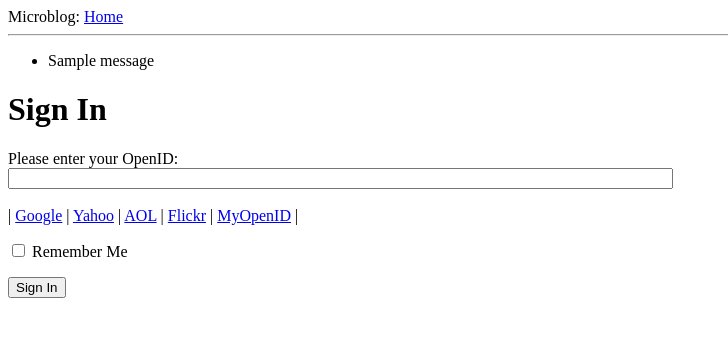
After one commit to ttlttl/microblog, a Flask app: page /login in a window 1280 px wide. The commit adds this page. Shown: the top 337 px of the page, without its empty margins (0-728 px from the left). Run offline with Flask 2, Linux system fonts and the light colour scheme; one stand-in notice (Sample message) is shown.

Commit message:
Simple of Forms&Openid

```diff
--- a/app/__init__.py
+++ b/app/__init__.py
@@ -1,4 +1,6 @@
 from flask import Flask
 
 app = Flask(__name__)
+app.config.from_object('config')
+
 from app import views
--- /dev/null
+++ b/app/forms.py
@@ -0,0 +1,7 @@
+from flask.ext.wtf import Form
+from wtforms import TextField, BooleanField
+from wtforms.validators import Required
+
+class LoginForm(Form):
+    openid = TextField('openid', validators = [Required()])
+    remember_me = BooleanField('remember_me', default = False)
--- a/app/templates/base.html
+++ b/app/templates/base.html
@@ -9,6 +9,15 @@
     <body>
         <div>Microblog: <a href="/index">Home</a></div>
         <hr>
-        {% block content %} {% endblock %}
+        {% with messages = get_flashed_messages() %}
+        {% if messages %}
+        <ul>
+        {% for message in messages %}
+            <li> {{ message }} </li>
+        {% endfor %}
+        </ul>
+        {% endif %}
+        {% endwith %}
+        {% block content %}{% endblock %}
     </body>
 </html>
--- /dev/null
+++ b/app/templates/login.html
@@ -0,0 +1,34 @@
+<!-- extend from base layout -->
+{% extends "base.html" %}
+
+{% block content %}
+<script type="text/javascript">
+function set_openid(openid, pr)
+{
+    u = openid.search('<username>')
+    if (u != -1) {
+        //openid requires username
+        user = prompt('Enter your ' + pr + ' username:')
+        openid = openid.substr(0, u) + user
+    }
+    form = document.forms['login'];
+    form.elements['openid'].value = openid
+}
+</script>
+<h1>Sign In</h1>
+<form action="" method="post" name="login">
+    {{form.hidden_tag()}}
+    <p>
+        Please enter your OpenID:<br>
+        {{form.openid(size=80)}}<br>
+        {% for error in form.errors.openid %}
+        <span style = "color: red;">[{{error}}]</span>
+        {% endfor %}<br>
+        |{% for pr in providers %}
+        <a href="javascript:set_openid('{{pr.url}}', '{{pr.name}}');">{{pr.name}}</a> |
+        {% endfor %}
+    </p>
+    <p>{{form.remember_me}} Remember Me</p>
+    <p><input type="submit" value="Sign In"></p>
+</form>
+{% endblock %}
--- a/app/views.py
+++ b/app/views.py
@@ -1,21 +1,33 @@
-from flask import render_template
+from flask import render_template, flash, redirect
 from app import app
+from forms import LoginForm
+
 @app.route('/')
 @app.route('/index')
 def index():
-    user = {'nickname': 'Mingming'}
+    user = {'nickname' : 'Ming'}
     posts = [
         {
-            'author' : {'nickname': 'Ming'},
-            'body' : 'Beautiful day in Portland!'
+            'author': {'nickname': 'Ming'},
+            'body' : 'Beautiful day in Suzhou!'
         },
         {
-            'author' : {'nickname': 'Wang'},
+            'author': {'nickname': 'ming'},
             'body' : 'The Avengers movie was so cool!'
         }
     ]
-
     return render_template("index.html",
-        title = "Home",
+        title = 'Home',
         user = user,
         posts = posts)
+
+@app.route('/login', methods = ['GET', 'POST'])
+def login():
+    form = LoginForm()
+    if form.validate_on_submit():
+        flash('Login requested for OpenID="' + form.openid.data + '", remember_me' + str(form.remember_me.data))
+        return redirect('/index')
+    return render_template('login.html',
+        title = 'Sign In',
+        form = form,
+        providers = app.config['OPENID_PROVIDERS'])
```
Also changed, not shown: config.py (added, +9 -0 lines).
